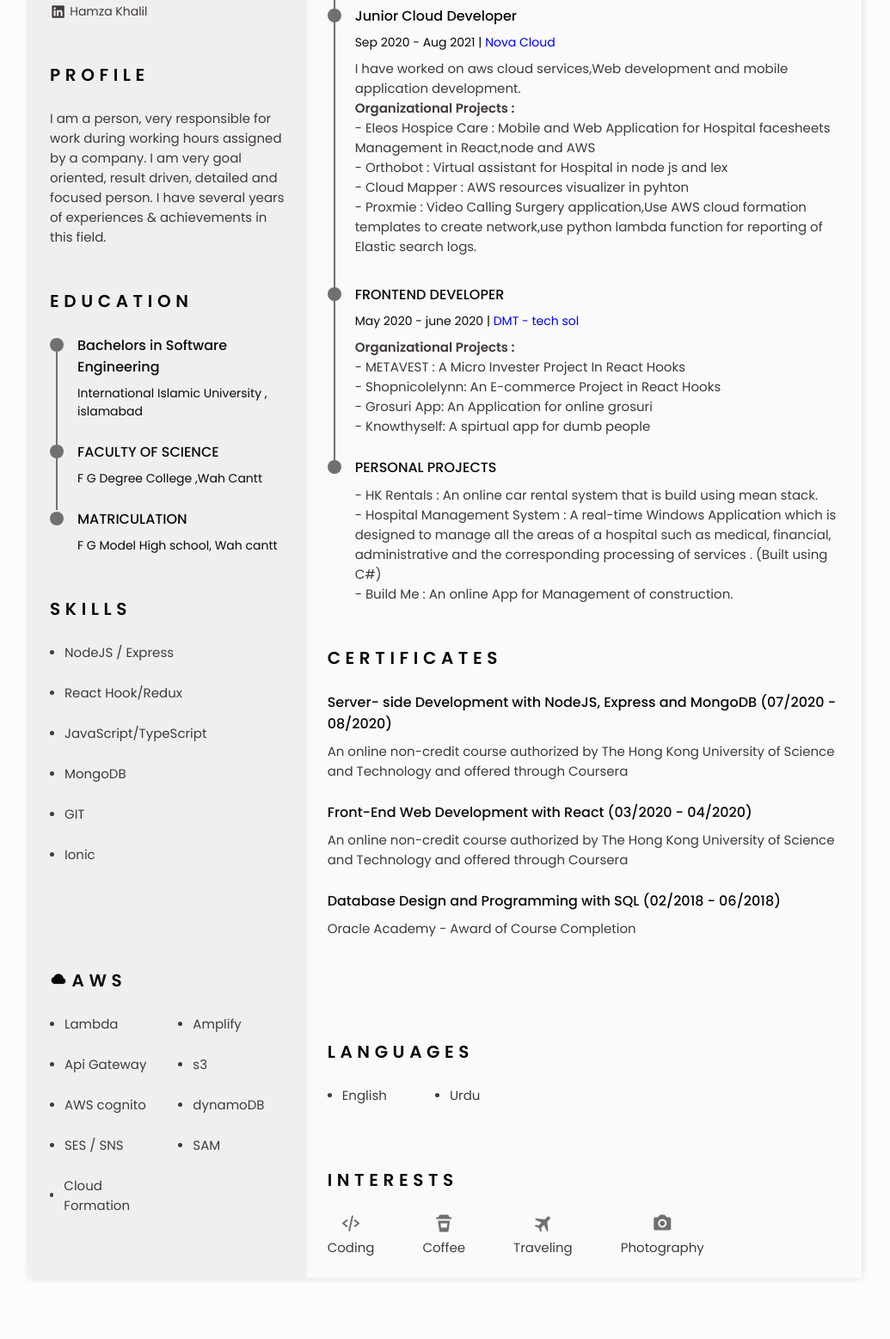
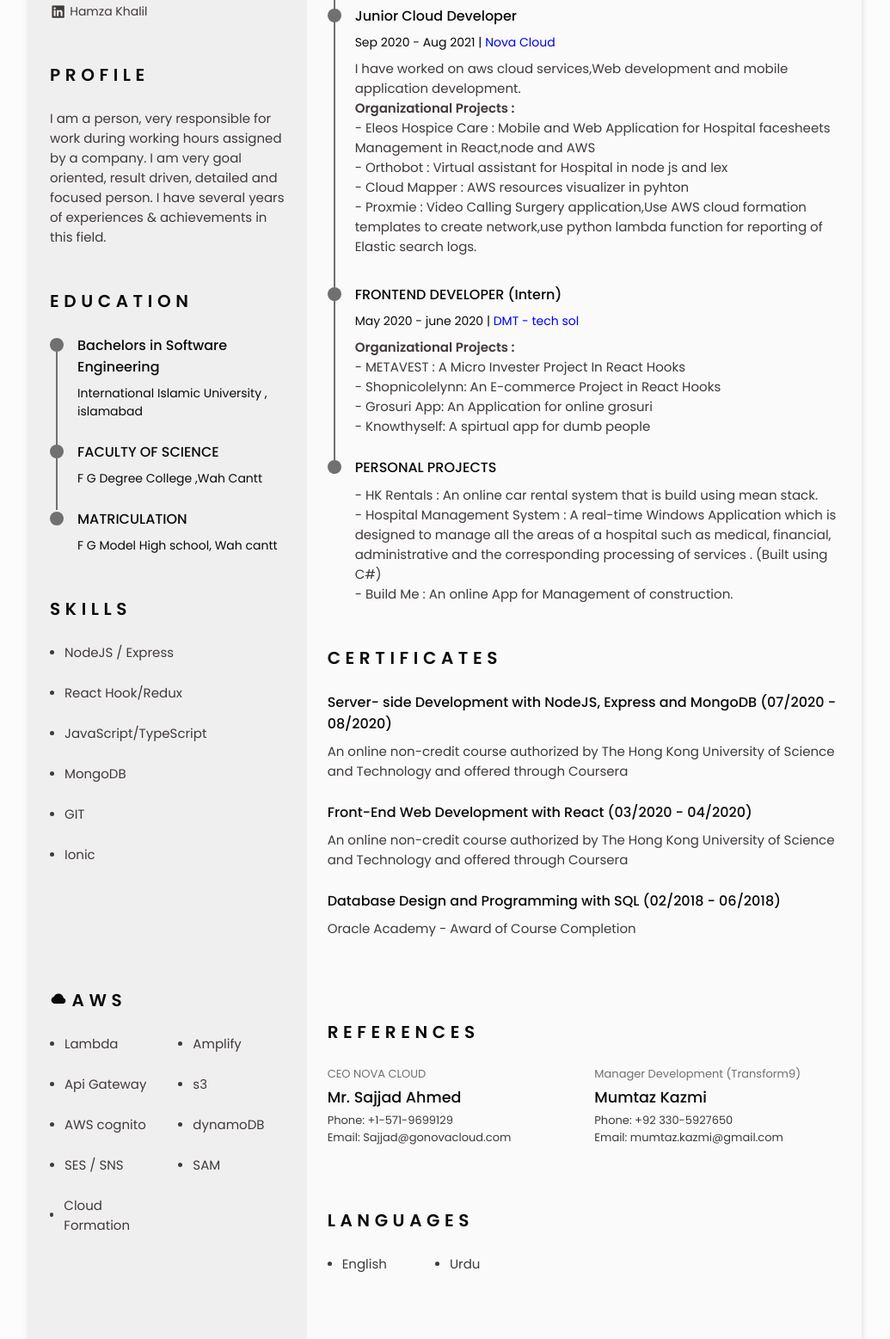
Before and after one commit to hamzakhalil3343/hamzakhalil, a plain HTML site: page index.html in a window 1280 px wide. Shown: the part 444-2001 px from the top of the page at 86% size, without its empty margins (122-1157 px from the left). Drawn offline with nearby package versions, Linux system fonts and the light colour scheme.

Commit message:
references added

```diff
--- a/index.html
+++ b/index.html
@@ -206,6 +206,7 @@
                     <br>
                     <br>
                     <br>
+                    <br>
                     <h4 class="section-title"><i class="bx bxs-cloud  "></i>AWS</h4>
                     <div class="skills_content bd-grid">
                         <ul class="skills_data">
@@ -300,7 +301,7 @@
                                 <span class="experience_line"></span>
                             </div>
                             <div class="experience_data bd-grid">
-                                <h3 class="experience_title">FRONTEND DEVELOPER</h3>
+                                <h3 class="experience_title">FRONTEND DEVELOPER (Intern)</h3>
                                 <span class="experience_company">May 2020 - june 2020 | <a
                                         href="https://www.facebook.com/developmethis/">DMT - tech sol</a></span>
                                 <p class="experience_description">
@@ -377,30 +378,30 @@
                     </div>
                 </section>
                 <!-- REFERENCES -->
-                <!-- <section class="references section" id="references">
+                <br>
+                <br>
+                <section class="references section" id="references">
                     <h2 class="section-title">References</h2>
                     <div class="references_container bd-grid">
                         <div class="references_content bd-grid">
-                            <span class="references_subtitle">CEO IT-Artificer</span>
-                            <h3 class="references_title">Mr. Haider Ali</h3>
+                            <span class="references_subtitle">CEO NOVA CLOUD</span>
+                            <h3 class="references_title">Mr. Sajjad Ahmed</h3>
                             <ul class="references_contact">
-                                <li>Phone: +92-333-9296314</li>
-                                <li>Email: thehaider@yahoo.com</li>
+                                <li>Phone: +1-571-9699129</li>
+                                <li>Email: Sajjad@gonovacloud.com</li>
                             </ul>
                         </div>
                         <div class="references_content bd-grid">
-                            <span class="references_subtitle">Professor</span>
-                            <h3 class="references_title">Dr. Irshad Ahmad</h3>
+                            <span class="references_subtitle">Manager Development (Transform9)</span>
+                            <h3 class="references_title">Mumtaz Kazmi</h3>
                             <ul class="references_contact">
-                                <li>Phone: 091-9222258</li>
-                                <li>Email: Irshad.ahmad@icp.edu.pk</li>
+                                <li>Phone: +92 330-5927650</li>
+                                <li>Email: mumtaz.kazmi@gmail.com</li>
                             </ul>
                         </div>
                     </div>
-                </section> -->
+                </section>
                 <!-- LANGUAGES -->
-                <br>
-                <br>
                 <br>
                 <section class="languages section">
                     <h2 class="section-title">Languages</h2>
```
